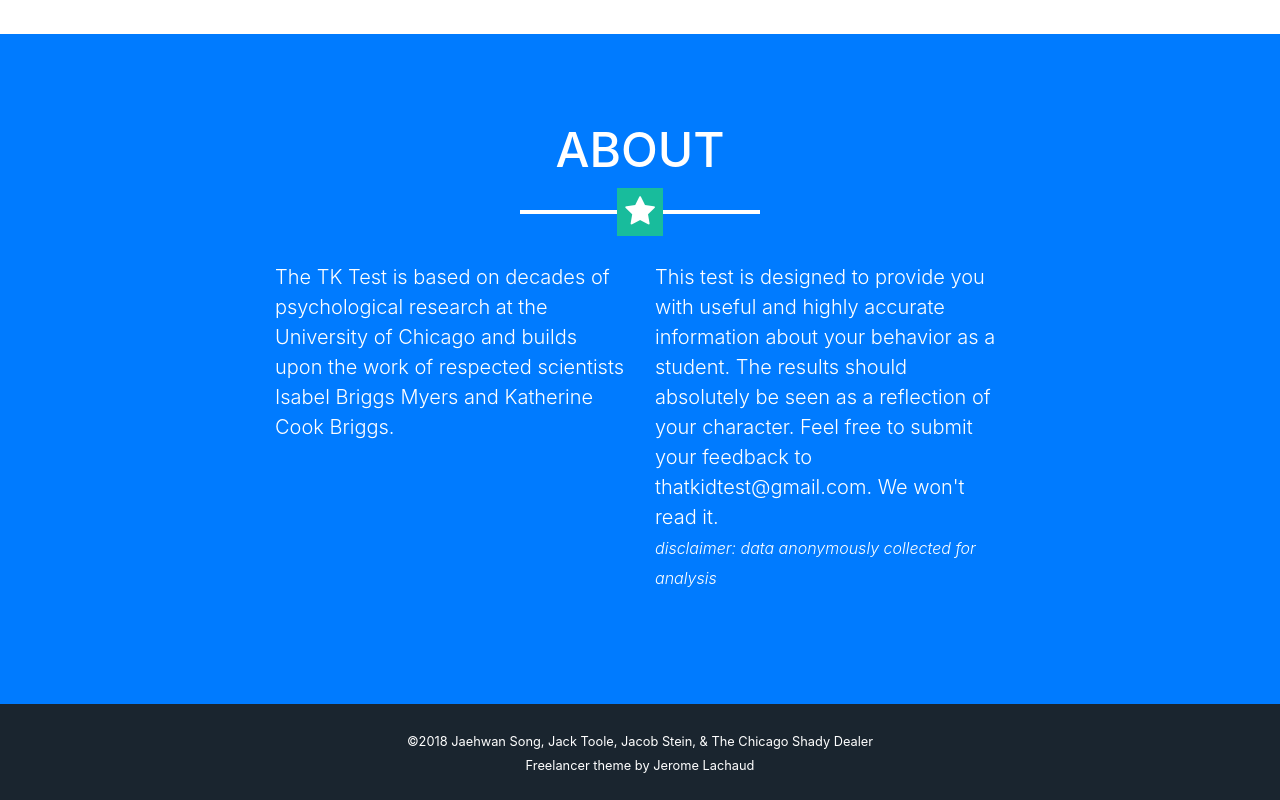
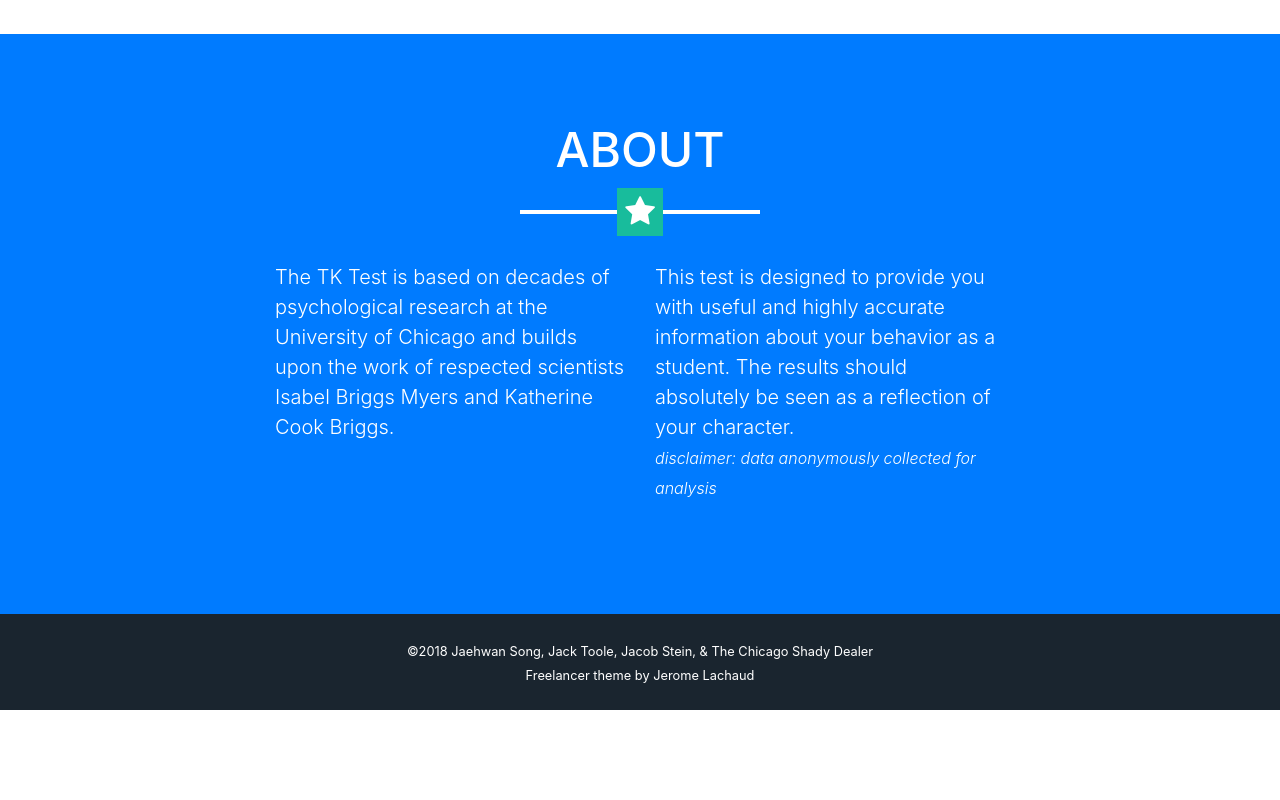
Before and after one commit to thatkidtest/test, a website with bundled scripts: page index.html in a window 1280 px wide. Shown: the part 953-1753 px from the top of the page. After the commit the page ends 1663 px from the top, so only its background shows below. Built offline with nearby package versions, Linux system fonts and the light colour scheme.

Commit message:
removed feedback

```diff
--- a/index.html
+++ b/index.html
@@ -110,7 +110,7 @@
             </p>
           </div>
           <div class="col-lg-4 mr-auto">
-            <p class="lead">This test is designed to provide you with useful and highly accurate information about your behavior as a student. The results should absolutely be seen as a reflection of your character. Feel free to submit your feedback to thatkidtest@gmail.com. We won't read it.</br><font size="3"> <i>disclaimer: data anonymously collected for analysis</i> </font> </p>
+            <p class="lead">This test is designed to provide you with useful and highly accurate information about your behavior as a student. The results should absolutely be seen as a reflection of your character.</br><font size="3"> <i>disclaimer: data anonymously collected for analysis</i> </font> </p>
           </div>
         </div>
       </div>
```
